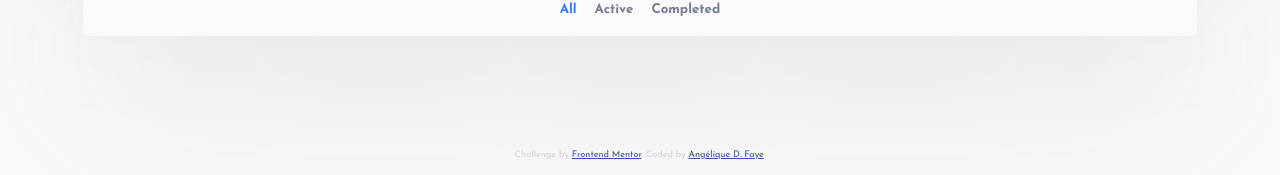
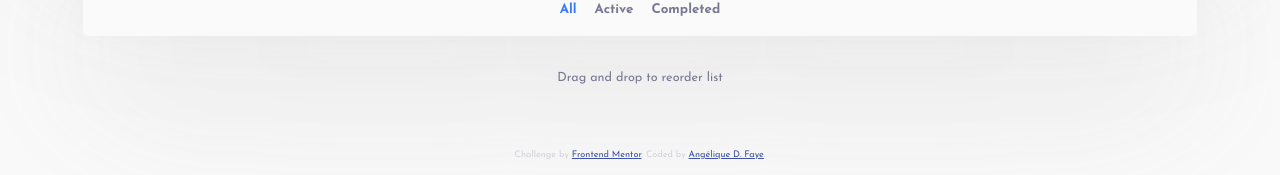
Before and after one commit to AngeliqueDF/react-todo-app-with-drag-n-drop, a React (Create React App) app: page / in a window 1280 px wide. Shown: the part 622-797 px from the top of the page. Built offline with nearby package versions, Linux system fonts and the light colour scheme.

Commit message:
Conditional display of `.list-instructions`

```diff
--- a/src/App.js
+++ b/src/App.js
@@ -152,6 +152,11 @@ function App() {
 					updateFilter={handleFilter}
 					clearCompleted={handleClearCompleted}
 				/>
+				{tasks.length ? (
+					<p className="list-instructions">Drag and drop to reorder list</p>
+				) : (
+					""
+				)}
 			</main>
 		</div>
 	);
```
